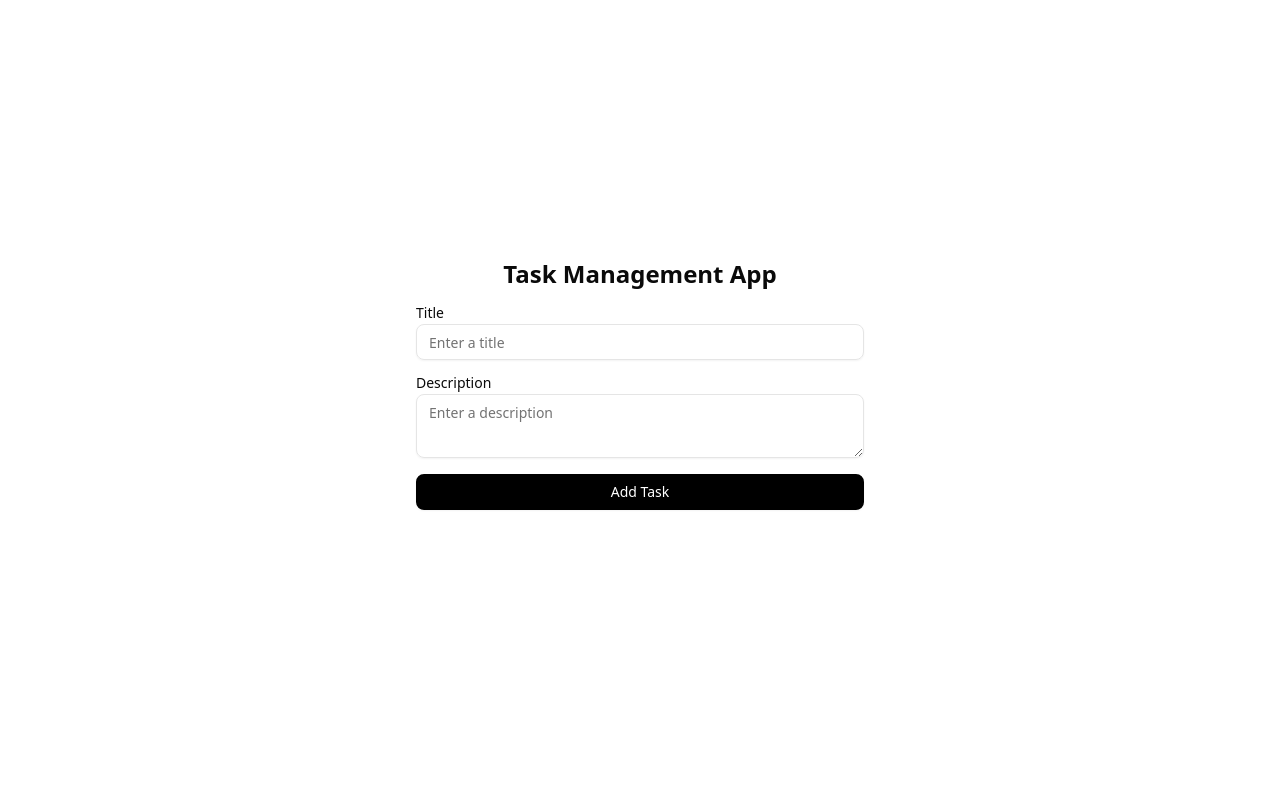
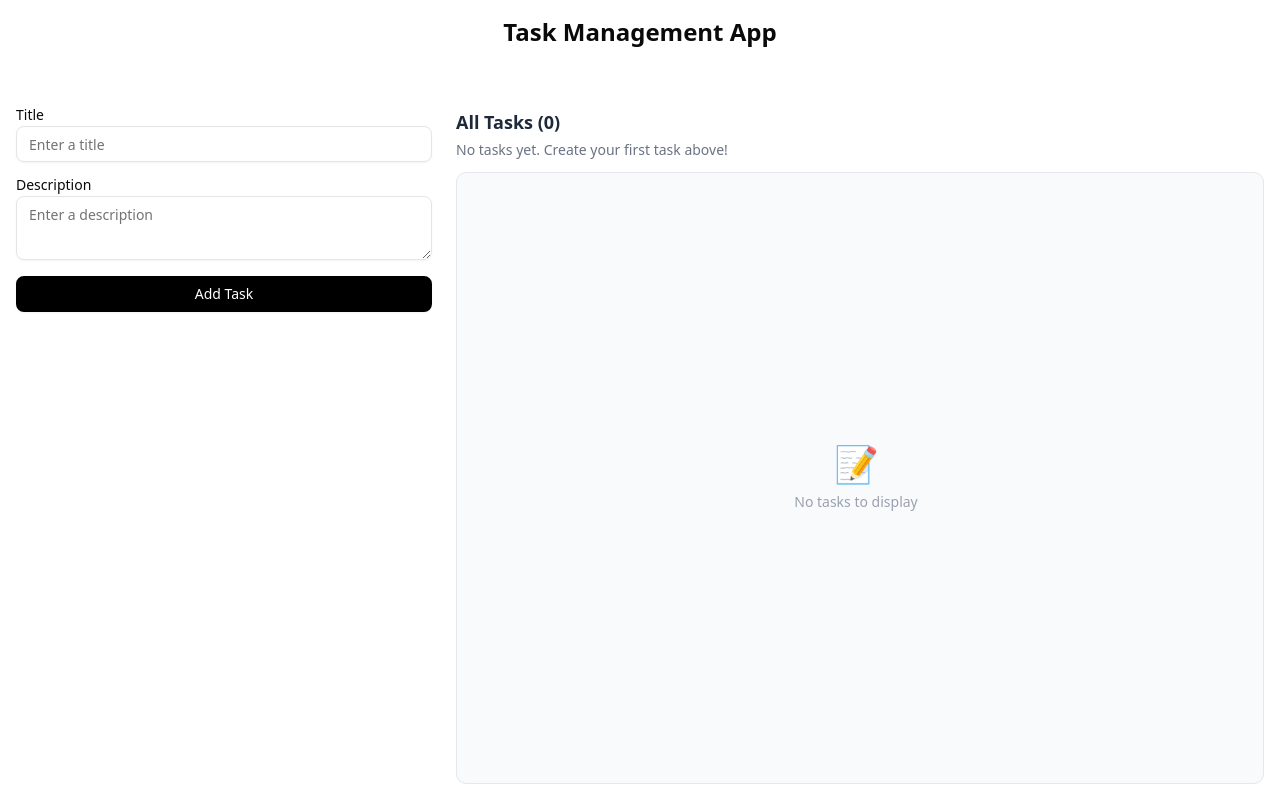
Before and after one commit to VivekDahiya06/Task-Management-System, a Next.js app: page / in a window 1280 px wide. Built offline with nearby package versions, Linux system fonts and the light colour scheme.

Commit message:
Improved the layout such that the task form and tasks list appear side by side horizontally rather than vertically.

```diff
--- /dev/null
+++ b/src/app/(home)/_components/ShowTasks.tsx
@@ -0,0 +1,66 @@
+'use client';
+
+import { useContext } from 'react';
+import { storeContext } from '@/store/StoreProvider';
+import TaskCard from './TaskCard';
+
+const ShowTasks: React.FC = () => {
+    const context = useContext(storeContext);
+    if (!context) throw new Error('storeContext is null');
+    const { tasks } = context;
+
+    return (
+        <div className="h-full flex flex-col">
+            <div className="flex-shrink-0 mb-3">
+                <h2 className="text-lg font-semibold text-gray-800">
+                    All Tasks ({tasks.length})
+                </h2>
+                {tasks.length === 0 && (
+                    <p className="text-gray-500 text-sm mt-1">
+                        No tasks yet. Create your first task above!
+                    </p>
+                )}
+            </div>
+
+            {/* Scrollable tasks container */}
+            <div className="flex-1 bg-gray-50 rounded-lg border border-gray-200 p-4 min-h-0">
+                <div
+                    className="h-full overflow-y-auto space-y-3 pr-2"
+                    style={{
+                        scrollbarWidth: 'thin',
+                        scrollbarColor: '#cbd5e1 #f1f5f9'
+                    }}
+                >
+                    {tasks.length > 0 ? (
+                        tasks.map((task, idx) => (
+                            <TaskCard
+                                key={idx}
+                                title={task.title}
+                                description={task.description}
+                                index={idx}
+                            />
+                        ))
+                    ) : (
+                        <div className="flex items-center justify-center h-full text-gray-400">
+                            <div className="text-center">
+                                <div className="text-4xl mb-2">📝</div>
+                                <p className="text-sm">No tasks to display</p>
+                            </div>
+                        </div>
+                    )}
+                </div>
+            </div>
+
+            {/* Scroll indicator */}
+            {tasks.length > 4 && (
+                <div className="flex-shrink-0 mt-2 text-center">
+                    <p className="text-xs text-gray-500">
+                        Scroll to see more tasks
+                    </p>
+                </div>
+            )}
+        </div>
+    );
+};
+
+export default ShowTasks;
--- a/src/app/(home)/page.tsx
+++ b/src/app/(home)/page.tsx
@@ -1,24 +1,25 @@
 'use client';
 
 import TaskForm from './_components/TaskForm'
-import TaskCard from './_components/TaskCard'
-import { useContext } from 'react';
-import { storeContext } from '@/store/StoreProvider';
+import ShowTasks from './_components/ShowTasks'
 
 const Home = () => {
-  const context = useContext(storeContext);
-  if (!context) throw new Error('storeContext is null');
-  const { tasks } = context;
   return (
-    <div className='flex flex-col items-center justify-center h-screen'>
-      <h1 className='text-2xl font-bold mb-4'>Task Management App</h1>
-      <TaskForm />
-      <div className='w-full max-w-md mt-8 flex flex-col gap-4'>
-        {tasks.map((task, idx) => (
-          <TaskCard key={idx} title={task.title} description={task.description} index={idx} />
-        ))}
+    <main className='flex flex-col h-screen p-4 overflow-hidden'>
+      <div className='flex-shrink-0 mb-15'>
+        <h1 className='text-2xl font-bold text-center'>Task Management App</h1>
       </div>
-    </div>
+
+      <section className='flex-1 flex gap-6 min-h-0'>
+        <div className='w-1/3 flex-shrink-0'>
+          <TaskForm />
+        </div>
+
+        <div className='flex-1 min-h-0'>
+          <ShowTasks />
+        </div>
+      </section>
+    </main>
   )
 }
 
```
